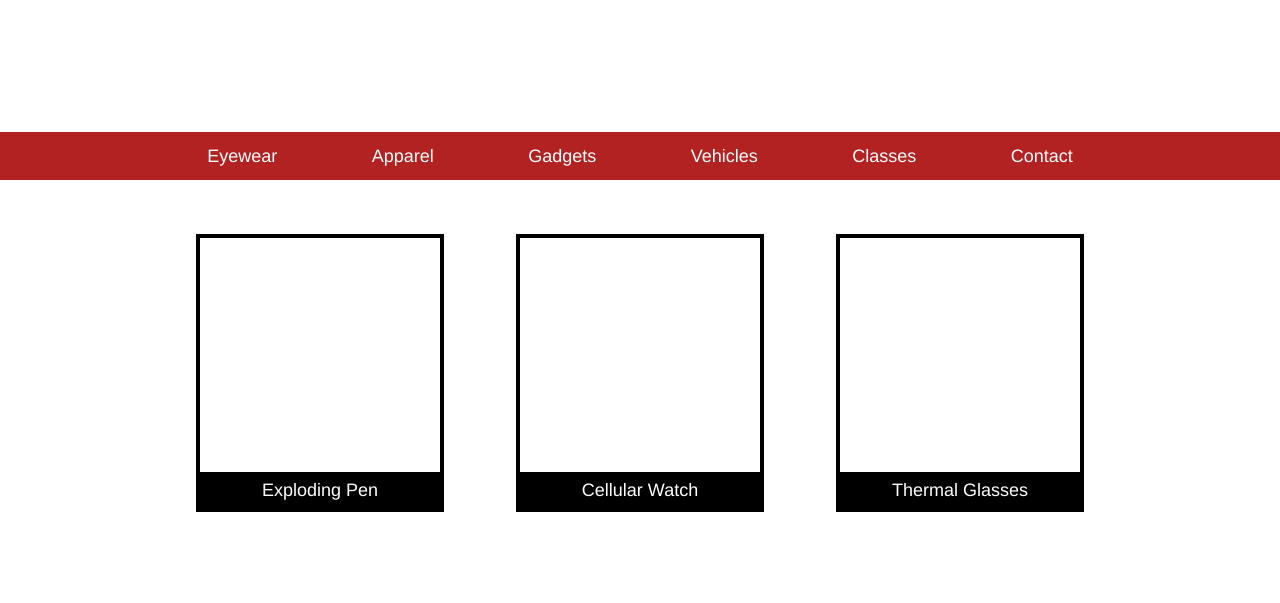
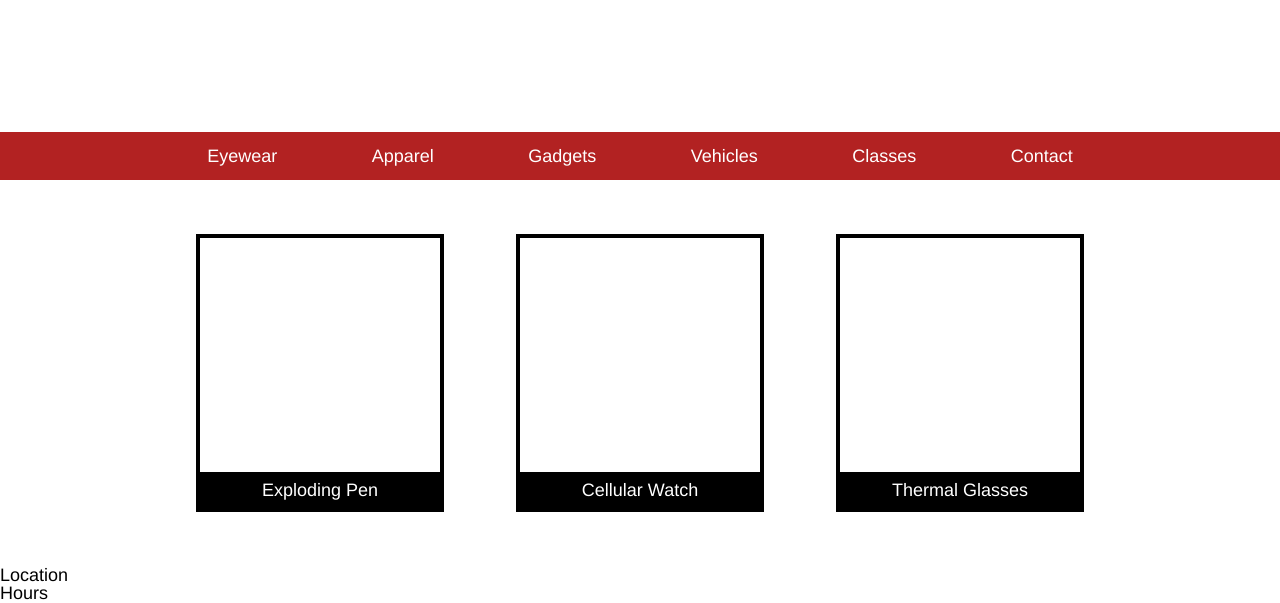
Before and after one commit to zmcewen/secretagent, a plain HTML site: page index.html in a window 1280 px wide. Shown: the part 366-969 px from the top of the page. Before the commit the page ends 932 px from the top, so only its background shows below. Drawn offline with Linux system fonts and the light colour scheme.

Commit message:
changes to locations

```diff
--- a/index.html
+++ b/index.html
@@ -51,5 +51,13 @@
         <span>Thermal Glasses</span>
       </div>
     </div>
+    <div class="buttons">
+      <div class="location">
+        <span>Location</span>
+      </div>
+      <div class="hours">
+        <span>Hours</span>
+      </div>
+    </div>
   </body>
 </html>
```
